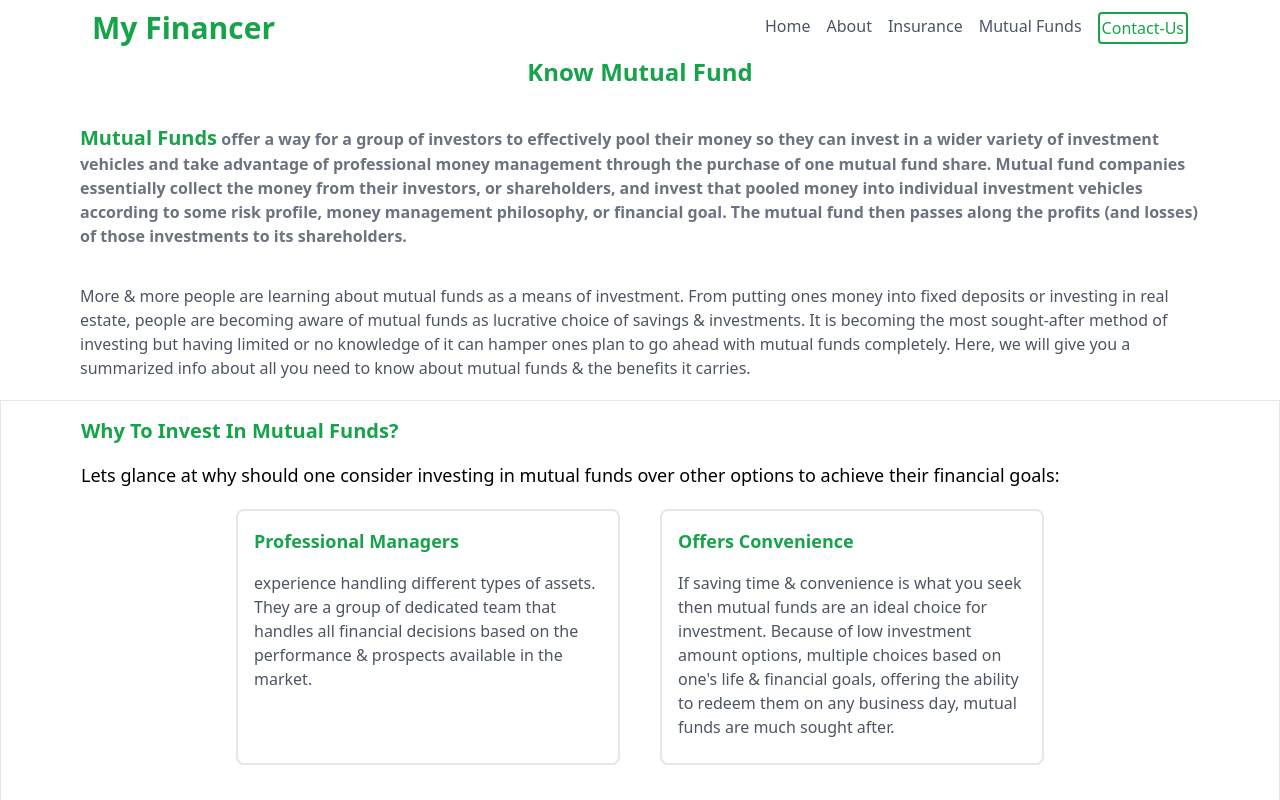
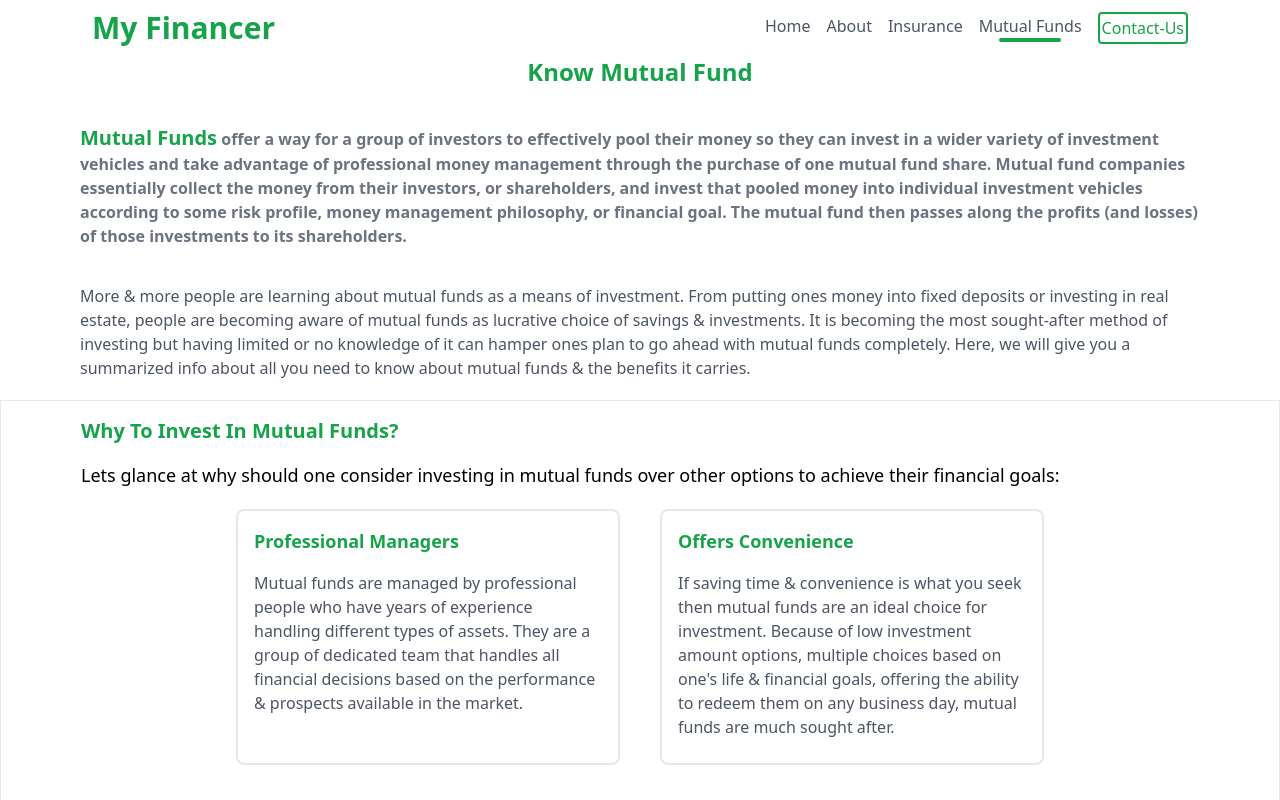
Before and after one commit to veeresh-27/businessProfile, a Next.js app: page /mutualfunds in a window 1280 px wide. Shown: the top 800 px of the page. Built offline with nearby package versions, Linux system fonts and the light colour scheme.

Commit message:
active link hover

```diff
--- a/components/Links/index.js
+++ b/components/Links/index.js
@@ -60,7 +60,7 @@ export const Links = ({ isOnMobile = false, setMobNav }) => {
         >
           {name}
           {name !== "Contact-Us" && (
-            <div className="h-1 w-0 rounded translate-all ease-in duration-200 opacity-0 bg-green-600 group-hover:opacity-100 group-hover:w-3/5 "></div>
+            <div className={`h-1 w-0 rounded translate-all ease-in duration-200 opacity-0 bg-green-600 group-hover:opacity-100 group-hover:w-3/5 ${router.pathname === link ? 'opacity-100 w-3/5':null}`}></div>
           )}
         </div>
       ))}
--- a/pages/mutualfunds/index.js
+++ b/pages/mutualfunds/index.js
@@ -16,7 +16,7 @@ export default function MutualFunds() {
       id: 1,
       title: "Professional Managers",
       desc: [
-        " experience handling different types of assets. They are a group of dedicated team that handles all financial decisions based on the performance & prospects available in the market.",
+        "Mutual funds are managed by professional people who have years of experience handling different types of assets. They are a group of dedicated team that handles all financial decisions based on the performance & prospects available in the market.",
       ],
     },
     {
```
